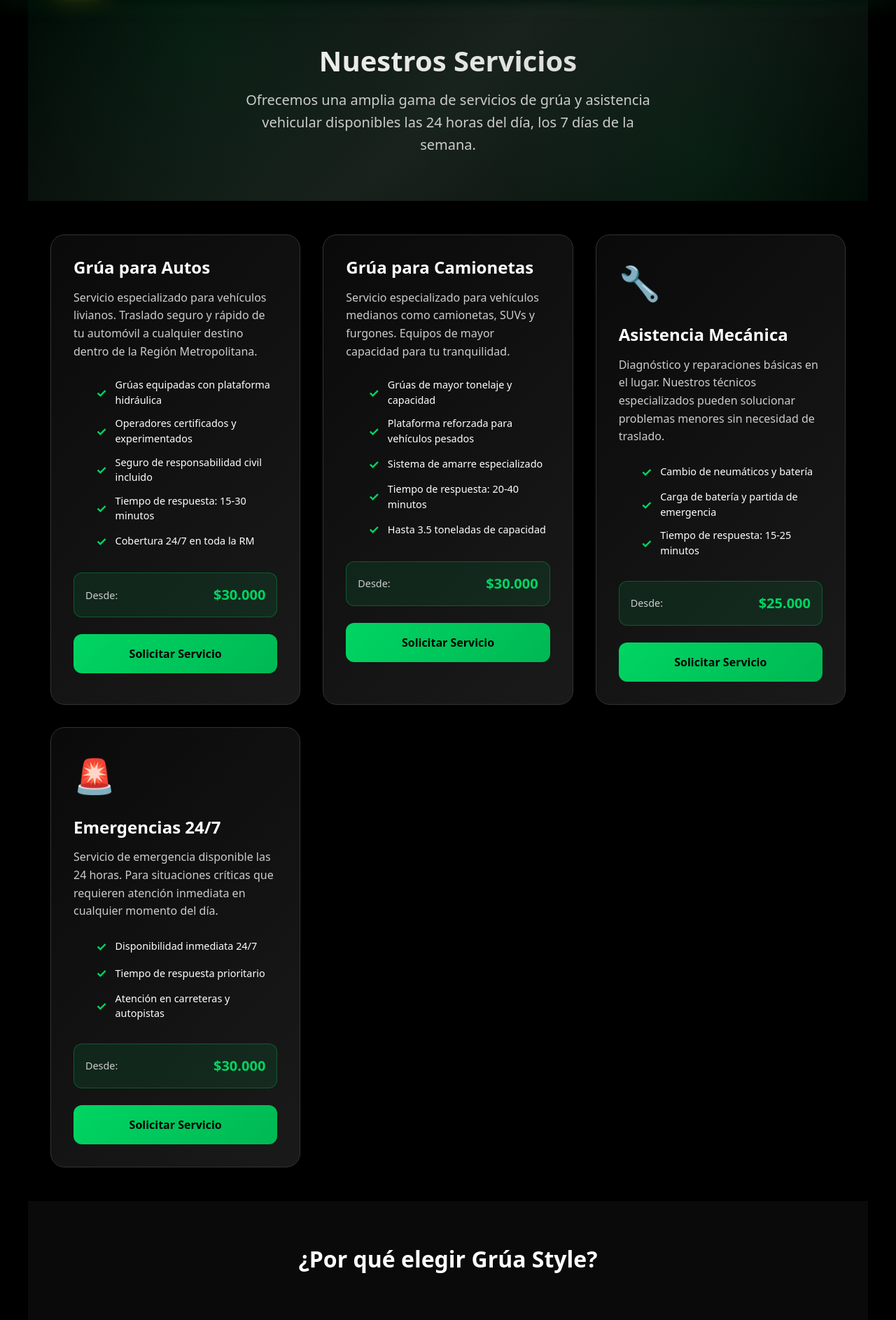
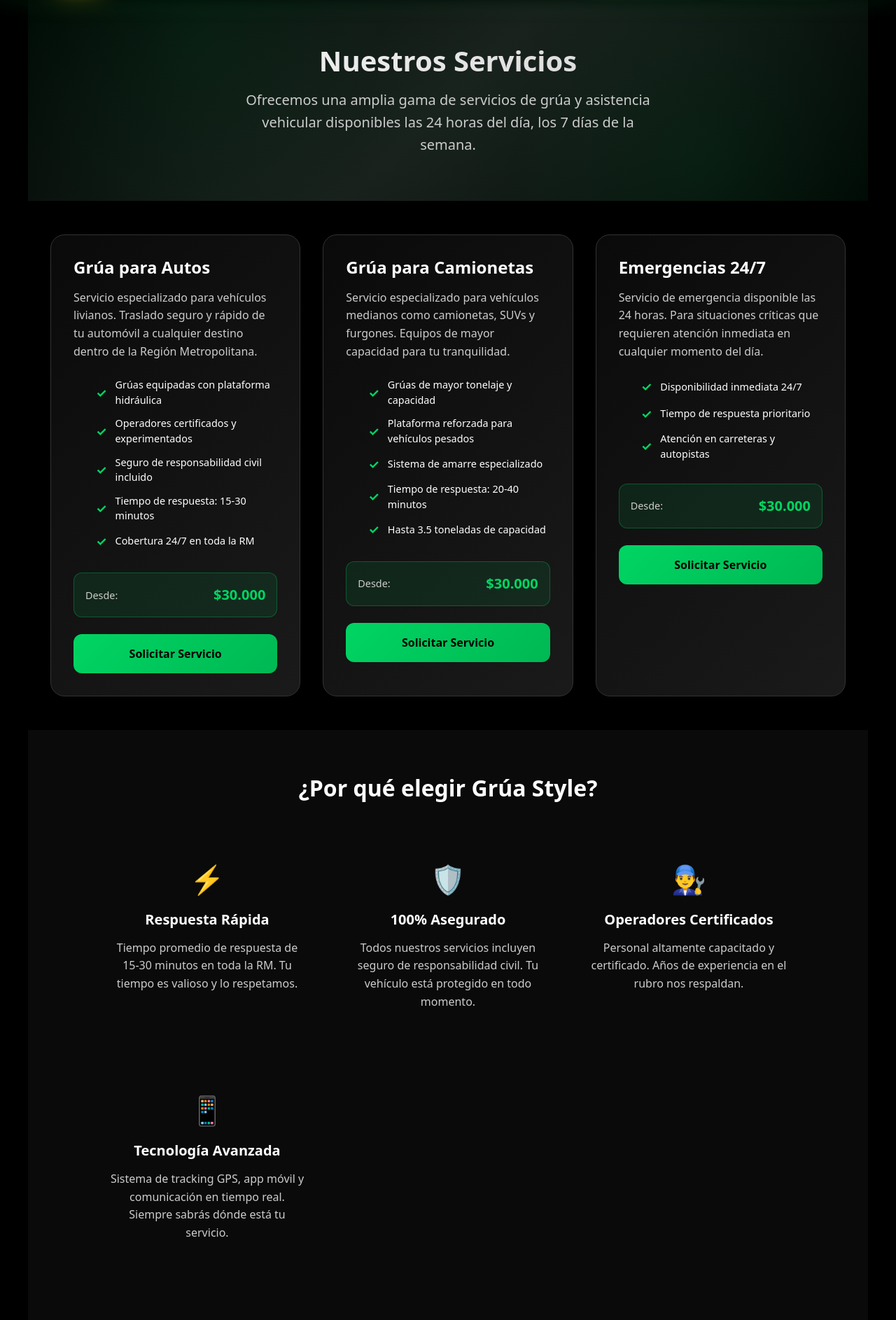
Before and after one commit to alexitico1989/grua-style-pwa, a Django app: page /servicios/ in a window 1280 px wide. Shown: the part 74-1960 px from the top of the page at 70% size. Run offline with Django 4.2, Linux system fonts and the light colour scheme.

Commit message:
Update servicios.html

```diff
--- a/templates/grua_app/servicios.html
+++ b/templates/grua_app/servicios.html
@@ -440,31 +440,9 @@
             </a>
         </div>
 
-        <!-- Asistencia Mecánica -->
-        <div class="servicio-card">
-            <div class="servicio-icon">🔧</div>
-            <h3 class="servicio-title">Asistencia Mecánica</h3>
-            <p class="servicio-description">
-                Diagnóstico y reparaciones básicas en el lugar. Nuestros técnicos
-                especializados pueden solucionar problemas menores sin necesidad de traslado.
-            </p>
-            <ul class="servicio-features">
-                <li>Cambio de neumáticos y batería</li>
-                <li>Carga de batería y partida de emergencia</li>
-                <li>Tiempo de respuesta: 15-25 minutos</li>
-            </ul>
-            <div class="servicio-precio">
-                <span class="precio-label">Desde:</span>
-                <span class="precio-value">$25.000</span>
-            </div>
-            <a href="{% url 'solicitar_servicio' %}" class="servicio-btn">
-                Solicitar Servicio
-            </a>
-        </div>
 
         <!-- Servicio de Emergencia -->
         <div class="servicio-card">
-            <div class="servicio-icon">🚨</div>
             <h3 class="servicio-title">Emergencias 24/7</h3>
             <p class="servicio-description">
                 Servicio de emergencia disponible las 24 horas. Para situaciones críticas
```
